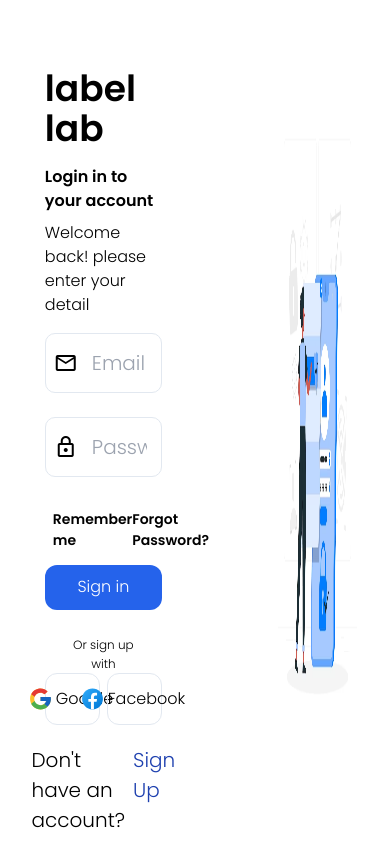
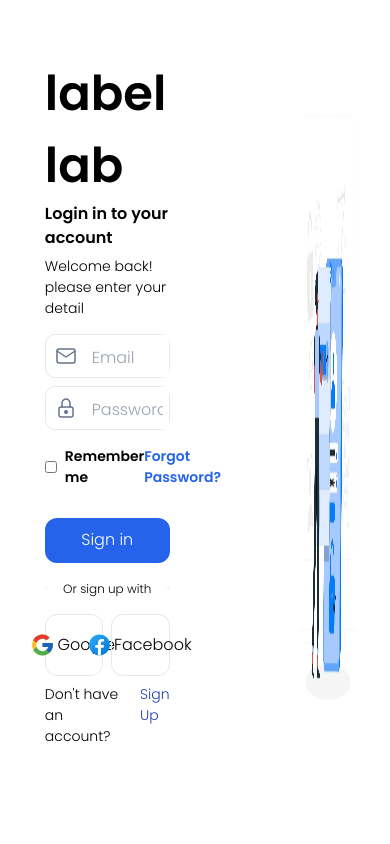
Before and after one commit to prathmesh988/prj23, a React (Vite) app: page /login in a window 390 px wide. Built offline with nearby package versions, Linux system fonts and the light colour scheme.

Commit message:
highly responsive

```diff
--- a/src/Pages/Login.jsx
+++ b/src/Pages/Login.jsx
@@ -5,51 +5,55 @@ import image from '../assets/landingpagephoto.png';
 import { HeadIngs } from '../components/HeadinGs';
 import { ForMs } from '../components/ForMs';
 // image  {ForMs\}
+import { Link } from 'react-router-dom';
 function LoGin(){
     return(
         <>
-        <div className='  flex flex-col justify-center items-center h-[100vh]'>
-        <div className= ' lands landingpage  flex align-centere gap-[7.25rem] w-[80vw] h-[85vh] mt-[3%] ml-[3%]'>
-        <div className= ' headings  w-[30vw] h-[85vh] p-[-0.5rem]     '>
+        <div className='  flex flex-col justify-center items-center h-screen'>
+        <div className= ' lands landingpage  flex align-centere gap-[8.1rem] w-[80vw] h-[90%] pt-[0%] ml-[3%]'>
+        <div className= ' headings pt-[5%] flex-col w-[40%] h-inherit     '>
         <div>
-            <div className=' '>
+            <div className=''>
                 <HeadIngs/>
             </div>
-            <div className='flex-col basis-2 mt-4'>
-                <div>
+            <div className=' gap-1 pt-[0.7rem] '>
+                <div className='flex flex-col pt-1 gap-2'>
                <ForMs className='w-[50%]'/>
-                <div className='flex justify-between w-[100%] mt-8 text-[14px]'>
-                <p className='  ml-2 font-[800] '><a href="">Remember me</a></p>
-                <p className='  font-[800]'><a href="">Forgot Password?</a></p>
                 </div>
+            <div className='flex justify-between w-[100%] py-[16px]  text-[14px]'>
+                <div className='flex items-center '>
+                    <input type='checkbox' className='w-3 bordergraty h-3  overflow-hidden shrink-0' />
+                    <p className='  ml-2 font-[510] '><a href="">Remember me</a></p>
+                    </div>
+                <p className='  font-[510]'><Link className='text-blue-600 ' to="/resetpassword">Forgot Password?</Link></p>
             </div>
             </div>
-            <button className='butt w-[100%]'>Sign in</button>
+            <button className='butt text-[16px] w-[100%]'>Sign in</button>
 
-            <div className="pt-[25px] top-[50px] left-[260px] w-[100%] flex flex-row items-center justify-start gap-[16px] text-center text-xs">
+            <div className=" top-[50px] left-[260px] w-[100%] flex flex-row items-center justify-start gap-[16px] text-center text-xs">
         <div className="flex-1 relative box-border h-px border-t-[1px] border-solid border-greyscale-200" />
-        <div className="relative leading-[160%] ">Or sign up with</div>
+        <div className="relative leading-[160%] py-[16px] text-[12px]">Or sign up with</div>
         <div className="flex-1 relative box-border h-px border-t-[1px] border-solid border-greyscale-200" />
       </div>
 
-            <div className='flex justify-between  w-[100%]  '>
-                <div className='flex commonborder w-[47%] justify-center'>
-                    <button className='flex align-middle'><svg xmlns="http://www.w3.org/2000/svg" x="0px" y="0px" width="25" height="50" viewBox="0 0 48 48">
+            <div className='flex justify-between  w-[100%] gap-2 '>
+                <div className='flex items-center commonborder w-[47%] font-[16px] justify-center'>
+                    <button className='flex align-center'><svg xmlns="http://www.w3.org/2000/svg" x="0px" y="0px" width="25" height="50" viewBox="0 0 48 48">
                     <path fill="#fbc02d" d="M43.611,20.083H42V20H24v8h11.303c-1.649,4.657-6.08,8-11.303,8c-6.627,0-12-5.373-12-12	s5.373-12,12-12c3.059,0,5.842,1.154,7.961,3.039l5.657-5.657C34.046,6.053,29.268,4,24,4C12.955,4,4,12.955,4,24s8.955,20,20,20	s20-8.955,20-20C44,22.659,43.862,21.35,43.611,20.083z"></path><path fill="#e53935" d="M6.306,14.691l6.571,4.819C14.655,15.108,18.961,12,24,12c3.059,0,5.842,1.154,7.961,3.039	l5.657-5.657C34.046,6.053,29.268,4,24,4C16.318,4,9.656,8.337,6.306,14.691z"></path><path fill="#4caf50" d="M24,44c5.166,0,9.86-1.977,13.409-5.192l-6.19-5.238C29.211,35.091,26.715,36,24,36	c-5.202,0-9.619-3.317-11.283-7.946l-6.522,5.025C9.505,39.556,16.227,44,24,44z"></path><path fill="#1565c0" d="M43.611,20.083L43.595,20L42,20H24v8h11.303c-0.792,2.237-2.231,4.166-4.087,5.571	c0.001-0.001,0.002-0.001,0.003-0.002l6.19,5.238C36.971,39.205,44,34,44,24C44,22.659,43.862,21.35,43.611,20.083z"></path>
-                    </svg> <span className='font-[500] p-[0.2em] pl-[0.6vw] self-center '>Google</span></button> </div>
-                <div className='flex commonborder w-[47%] justify-center'>
+                    </svg> <span className='font-[500] p-[0.2em] pl-[0.6vw] self-center  text-[16px]    '>Google</span></button> </div>
+                <div className='flex items-center commonborder font-[16px] w-[47%] justify-center'>
 
-                    <button className='flex align-middle'><svg xmlns="http://www.w3.org/2000/svg" x="0px" y="0px" width="25" height="50" viewBox="0 0 48 48">
+                    <button className='flex align-center'><svg xmlns="http://www.w3.org/2000/svg" x="0px" y="0px" width="24.95" height="60" viewBox="0 0 48 48">
                         <linearGradient id="Ld6sqrtcxMyckEl6xeDdMa_uLWV5A9vXIPu_gr1" x1="9.993" x2="40.615" y1="9.993" y2="40.615" gradientUnits="userSpaceOnUse"><stop offset="0" stop-color="#2aa4f4"></stop><stop offset="1" stop-color="#007ad9"></stop></linearGradient><path fill="url(#Ld6sqrtcxMyckEl6xeDdMa_uLWV5A9vXIPu_gr1)" d="M24,4C12.954,4,4,12.954,4,24s8.954,20,20,20s20-8.954,20-20S35.046,4,24,4z"></path><path fill="#fff" d="M26.707,29.301h5.176l0.813-5.258h-5.989v-2.874c0-2.184,0.714-4.121,2.757-4.121h3.283V12.46 c-0.577-0.078-1.797-0.248-4.102-0.248c-4.814,0-7.636,2.542-7.636,8.334v3.498H16.06v5.258h4.948v14.452 C21.988,43.9,22.981,44,24,44c0.921,0,1.82-0.084,2.707-0.204V29.301z"></path>
-                        </svg><span className='font-[500] p-[0.2em] pl-[0.6vw] self-center '>Facebook</span>
+                        </svg><span className='font-[500] p-[0.2em] pl-[0.6vw] self-center text-[16px]   '>Facebook</span>
                     </button>
 
                 </div>
             </div>
         </div>
-        <div className='flex gap-2 text-[20px] font-[200] justify-center '>
-        <p className='pt-5  '>Don't have an account? </p>
-        <a className='text-blue-800 font-[400] pt-5 '>Sign Up</a>
+        <div className='flex gap-2 text-[14px] font-[400]   justify-center '>
+        <p className='pt-2'>Don't have an account? </p>
+        <a className='text-blue-800  pt-2 '>Sign Up</a>
         </div>
 
 
@@ -57,7 +61,7 @@ function LoGin(){
 
 
         </div>
-        <div className=' land2  w-[745px] h-[722px] '>
+        <div className=' land2  w-[745px] h-[100%px] '>
             <img className=' w-[100%] h-[100%]' src={image} alt='no image'/>
 
         </div>
--- a/src/Pages/ResetPassword.jsx
+++ b/src/Pages/ResetPassword.jsx
@@ -15,7 +15,7 @@ function Heads(){
                 <div className=  'flex items-center  p-1 inpboxofresetpwd '>
                     <span className="material-symbols-outlined pr-2 ">mail</span><input type="text" placeholder='Email' name="" id=""  className='w-[91%] p-1.5 border-0 border-transparent text-[20px] '/>
                 </div>
-                <button className='butt2 w-[10%]'>Continue</button>
+                <button className='butt text-[16px] w-[100%]'>Continue</button>
                 <Link className=' font-[700] text-blue-600 pt-2' to="/login">Back to Sign in </Link>
                 <div className="flex text-[14px] pt-4 font-[500] ">
                 <h2 className=''>Don't have account? </h2> <Link className='text-blue-600 pl-[2px] ' to='/signup'>Sign Up</Link>
--- a/src/Pages/SignUp.jsx
+++ b/src/Pages/SignUp.jsx
@@ -7,49 +7,57 @@ import { ForMs } from '../components/ForMs';
 function SignUp(){
     return(
         <>
-        <div className='flex flex-col justify-center items-center h-[100vh]'>
-        <div className= ' landingpage  flex align-centere gap-[7.25rem] w-[80vw] h-[85vh] mt-[3%] ml-[3%] '>
-        <div className= ' headings  w-[30vw] h-[85vh]   '>
+ <div className='  flex flex-col justify-center items-center h-screen'>
+        <div className= ' lands landingpage  flex align-centere gap-[8.1rem] w-[80vw] h-[90%] pt-[0%] ml-[3%]'>
+        <div className= ' headings pt-[5%] flex-col w-[40%] h-inherit     '>
         <div>
-            <div className=' '>
+            <div className=''>
                 <HeadIngs/>
             </div>
-            <div className='flex-col basis-2 mt-4'>
-            <div>
-                <div className='username inpboxesofform m-0.3 p-2'>
-                         <span className="material-symbols-outlined pr-1.5">person</span>
+            <div className='flex flex-col gap-2 pt-[0.2rem] '>
+
+
+
+                <div className='username inpboxesofform '>
+                         <span className="pr-2 pl-3 material-symbols-outlined pr-1.5"><svg width="14" height="20" viewBox="0 0 14 20" fill="none" xmlns="http://www.w3.org/2000/svg"><path d="M7 9C9.20914 9 11 7.20914 11 5C11 2.79086 9.20914 1 7 1C4.79086 1 3 2.79086 3 5C3 7.20914 4.79086 9 7 9Z" stroke="#64748B" stroke-width="1.5" stroke-linecap="round" stroke-linejoin="round"/><path d="M1 19V17C1 15.9391 1.42143 14.9217 2.17157 14.1716C2.92172 13.4214 3.93913 13 5 13H9C10.0609 13 11.0783 13.4214 11.8284 14.1716C12.5786 14.9217 13 15.9391 13 17V19" stroke="#64748B" stroke-width="1.5" stroke-linecap="round" stroke-linejoin="round"/></svg>
+                        </span>
                         <input type="text" placeholder='Username' name="" id=""  className='w-[91%]  p-1.5 border-0 border-transparent text-[20px] '/>
                 </div>
-               <ForMs/>
+               <ForMs className='w-[50%] '/>
+
+
+
             </div>
+            <p className='text-[12px]'>Your password have at least 8 characters.</p>
+            <div className='flex gap-1 pt-1 items-start'>
+            <input type='checkbox' className=' bordergraty2   overflow-hidden shrink-0 mt-[0.15rem]' />
+            <div className='text-[12px]'>
+            <p className=''>By creating an account means you agree to the <span>Terms</span></p>
+<p>& Conditions and our Privacy Policy</p></div>
+
             </div>
-            <button className='butt w-[100%]'>Sign up</button>
+            <button className='butt text-[16px] w-[100%]'>Sign up</button>
 
-            <div className="pt-[25px] top-[50px] left-[260px] w-[100%] flex flex-row items-center justify-start gap-[16px] text-center text-xs">
+            <div className=" top-[50px] left-[260px] w-[100%] flex flex-row items-center justify-start gap-[16px] text-center text-xs">
         <div className="flex-1 relative box-border h-px border-t-[1px] border-solid border-greyscale-200" />
-        <div className="relative leading-[160%] ">Or sign up with</div>
+        <div className="relative leading-[160%] p-2 text-[12px]">Or sign up with</div>
         <div className="flex-1 relative box-border h-px border-t-[1px] border-solid border-greyscale-200" />
       </div>
 
-            <div className='flex justify-between  w-[100%]  '>
-                <div className='flex commonborder w-[47%] justify-center'>
-                    <button className='flex align-middle'><svg xmlns="http://www.w3.org/2000/svg" x="0px" y="0px" width="25" height="50" viewBox="0 0 48 48">
+      <div className='flex justify-between  w-[100%] gap-2 '>
+                <div className='flex items-center commonborder w-[47%] font-[16px] justify-center'>
+                    <button className='flex align-center'><svg xmlns="http://www.w3.org/2000/svg" x="0px" y="0px" width="25" height="50" viewBox="0 0 48 48">
                     <path fill="#fbc02d" d="M43.611,20.083H42V20H24v8h11.303c-1.649,4.657-6.08,8-11.303,8c-6.627,0-12-5.373-12-12	s5.373-12,12-12c3.059,0,5.842,1.154,7.961,3.039l5.657-5.657C34.046,6.053,29.268,4,24,4C12.955,4,4,12.955,4,24s8.955,20,20,20	s20-8.955,20-20C44,22.659,43.862,21.35,43.611,20.083z"></path><path fill="#e53935" d="M6.306,14.691l6.571,4.819C14.655,15.108,18.961,12,24,12c3.059,0,5.842,1.154,7.961,3.039	l5.657-5.657C34.046,6.053,29.268,4,24,4C16.318,4,9.656,8.337,6.306,14.691z"></path><path fill="#4caf50" d="M24,44c5.166,0,9.86-1.977,13.409-5.192l-6.19-5.238C29.211,35.091,26.715,36,24,36	c-5.202,0-9.619-3.317-11.283-7.946l-6.522,5.025C9.505,39.556,16.227,44,24,44z"></path><path fill="#1565c0" d="M43.611,20.083L43.595,20L42,20H24v8h11.303c-0.792,2.237-2.231,4.166-4.087,5.571	c0.001-0.001,0.002-0.001,0.003-0.002l6.19,5.238C36.971,39.205,44,34,44,24C44,22.659,43.862,21.35,43.611,20.083z"></path>
-                    </svg> <span className='font-[500] p-[0.2em] pl-[0.6vw] self-center '>Google</span></button> </div>
-                <div className='flex commonborder w-[47%] justify-center'>
+                    </svg> <span className='font-[500] p-[0.2em] pl-[0.6vw] self-center  text-[16px]    '>Google</span></button> </div>
+                <div className='flex items-center commonborder font-[16px] w-[47%] justify-center'>
 
-                    <button className='flex align-middle'><svg xmlns="http://www.w3.org/2000/svg" x="0px" y="0px" width="25" height="50" viewBox="0 0 48 48">
+                    <button className='flex align-center'><svg xmlns="http://www.w3.org/2000/svg" x="0px" y="0px" width="24.95" height="60" viewBox="0 0 48 48">
                         <linearGradient id="Ld6sqrtcxMyckEl6xeDdMa_uLWV5A9vXIPu_gr1" x1="9.993" x2="40.615" y1="9.993" y2="40.615" gradientUnits="userSpaceOnUse"><stop offset="0" stop-color="#2aa4f4"></stop><stop offset="1" stop-color="#007ad9"></stop></linearGradient><path fill="url(#Ld6sqrtcxMyckEl6xeDdMa_uLWV5A9vXIPu_gr1)" d="M24,4C12.954,4,4,12.954,4,24s8.954,20,20,20s20-8.954,20-20S35.046,4,24,4z"></path><path fill="#fff" d="M26.707,29.301h5.176l0.813-5.258h-5.989v-2.874c0-2.184,0.714-4.121,2.757-4.121h3.283V12.46 c-0.577-0.078-1.797-0.248-4.102-0.248c-4.814,0-7.636,2.542-7.636,8.334v3.498H16.06v5.258h4.948v14.452 C21.988,43.9,22.981,44,24,44c0.921,0,1.82-0.084,2.707-0.204V29.301z"></path>
-                        </svg><span className='font-[500] p-[0.2em] pl-[0.6vw] self-center '>Facebook</span>
+                        </svg><span className='font-[500] p-[0.2em] pl-[0.6vw] self-center text-[16px]   '>Facebook</span>
                     </button>
-
 
                 </div>
             </div>
-        </div>
-        <div className='flex gap-2 text-[20px] font-[200] justify-center '>
-        {/* <p className='pt-5  '>Don't have an account? </p> */}
-        {/* <a className='text-blue-800 font-[400] pt-5 '>Sign Up</a> */}
         </div>
 
 
@@ -57,7 +65,7 @@ function SignUp(){
 
 
         </div>
-        <div className='w-[745px] h-[722px] '>
+        <div className=' land2  w-[745px] h-[100%px] '>
             <img className=' w-[100%] h-[100%]' src={image} alt='no image'/>
 
         </div>
--- a/src/components/ForMs.jsx
+++ b/src/components/ForMs.jsx
@@ -1,7 +1,13 @@
+// import lock from  '../assets/lock.svg'
+
 export function MailInp(){
     return(
-                 <div className= ' m-0.3 p-2 inpboxesofform '>
-                    <span className="material-symbols-outlined pr-2 ">mail</span><input type="text" placeholder='Email' name="" id=""  className='w-[91%] p-1.5 border-0 border-transparent text-[20px] '/>
+                 <div className= '  inpboxesofform '>
+                    <span className="material-symbols-outlined pr-2 pl-2"><svg width="24" height="24" viewBox="0 0 24 24" fill="none" xmlns="http://www.w3.org/2000/svg">
+<path d="M19 5H5C3.89543 5 3 5.89543 3 7V17C3 18.1046 3.89543 19 5 19H19C20.1046 19 21 18.1046 21 17V7C21 5.89543 20.1046 5 19 5Z" stroke="#64748B" stroke-width="1.5" stroke-linecap="round" stroke-linejoin="round"/>
+<path d="M3 7L12 13L21 7" stroke="#64748B" stroke-width="1.5" stroke-linecap="round" stroke-linejoin="round"/>
+</svg>
+</span><input type="text" placeholder='Email' name="" id=""  className='w-[91%] p-1.5 border-0 border-transparent text-[20px] '/>
                 </div>
 
     )
@@ -10,12 +16,14 @@ export function ForMs(){
     return(
         <>
             <MailInp/>
-            <br />
-
-
-                <div className='  m-0.3 p-2 inpboxesofform '>
-                    <span className="material-symbols-outlined pr-2 ">lock</span>
-                        <input type="password" placeholder='Password' name="" id=""  className='w-[91%] border-0 border-transparent text-[20px] p-1.5 '/>
+                <div className='   inpboxesofform '>
+                    <span className="material-symbols-outlined pr-2 pl-2 "><svg width="24" height="24" viewBox="0 0 24 24" fill="none" xmlns="http://www.w3.org/2000/svg">
+<path d="M17 11H7C5.89543 11 5 11.8954 5 13V19C5 20.1046 5.89543 21 7 21H17C18.1046 21 19 20.1046 19 19V13C19 11.8954 18.1046 11 17 11Z" stroke="#64748B" stroke-width="1.5" stroke-linecap="round" stroke-linejoin="round"/>
+<path d="M12 17C12.5523 17 13 16.5523 13 16C13 15.4477 12.5523 15 12 15C11.4477 15 11 15.4477 11 16C11 16.5523 11.4477 17 12 17Z" stroke="#64748B" stroke-width="2" stroke-linecap="round" stroke-linejoin="round"/>
+<path d="M8 11V7C8 5.93913 8.42143 4.92172 9.17157 4.17157C9.92172 3.42143 10.9391 3 12 3C13.0609 3 14.0783 3.42143 14.8284 4.17157C15.5786 4.92172 16 5.93913 16 7V11" stroke="#64748B" stroke-width="1.5" stroke-linecap="round" stroke-linejoin="round"/>
+</svg>
+</span>
+                        <input type="password" placeholder='Password' name="" id=""  className='h-[80%] w-[91%] border-0 border-transparent text-[20px] p-1.5 '/>
                 </div>
         </>
     )
--- a/src/components/HeadinGs.jsx
+++ b/src/components/HeadinGs.jsx
@@ -1,9 +1,9 @@
 export function HeadIngs(){
     return(
         <>
-            <h1 className='font-black text-4xl pb-4'>label lab</h1>
-                <h2 className='font-bold	pb-2'>Login in to your account</h2>
-                <h3 className='font-[300]'>Welcome back! please enter your detail</h3>
+            <h1 className='font-black text-[48px]'>label lab</h1>
+                <h2 className='lowfonts font-[700]'>Login in to your account</h2>
+                <h3 className='lowfonts font-[300] text-[14px] pt-[0.4rem]'>Welcome back! please enter your detail</h3>
         </>
     )
 }
--- a/src/index.css
+++ b/src/index.css
@@ -1,6 +1,8 @@
 @tailwind base;
 @tailwind components;
 @tailwind utilities;
+
+@import url("https://fonts.googleapis.com/css2?family=Inter:ital,wght@0,400;0,500;0,600;0,700;1,500&display=swap");
 
 * {
   box-sizing: border-box;
@@ -70,8 +72,24 @@ input:focus {
 #root{
   height: 100%;
 }
+.lowfonts{
+  /* font-family: 'Inter'; */
 
+}
 
+.bordergraty{
+  border-radius: 4px;
+  border: 1px solid #E2E8F0 !important;
+}bordergraty2{
+  width: 20px;
+  height: 20px;
+  border-radius: 4px;
+  border: 1px solid #E2E8F0 !important;
+}
+input::placeholder {
+  font-size: 16px;
+  /* color: #999; */
+}
 /* @media (prefers-color-scheme: light) {
   :root {
     color: #213547;
```
Also changed, not shown: public/lock.svg (added), public/mail.svg (added).
